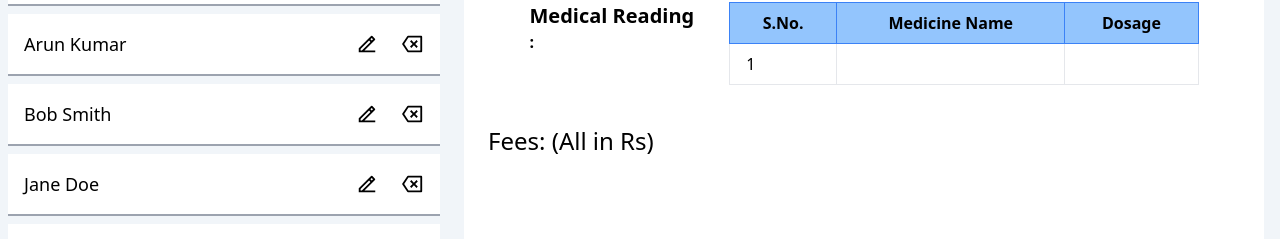
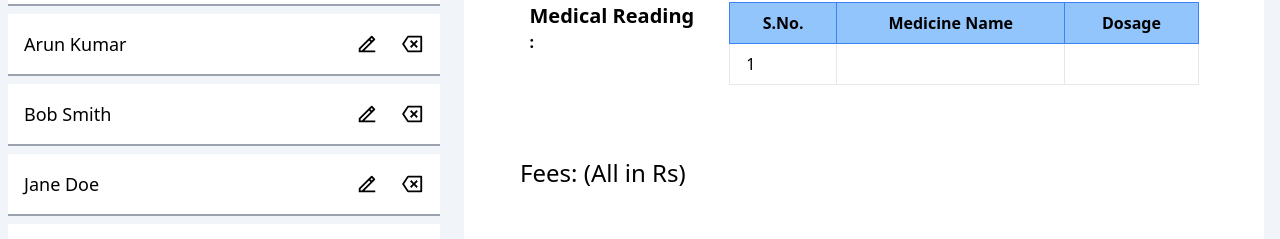
Before and after one commit to affu72/Medical-report, a React (Create React App) app: page / in a window 1280 px wide. Both pictures are taken after typing "10:30", "10:30" into the empty fields and a click on the button "Save & Submit". Shown: the part 508-747 px from the top of the page. Built offline with nearby package versions, Linux system fonts and the light colour scheme.

Commit message:
fix bill position

```diff
--- a/src/components/PreveiwComponent/MedicalBillPreview.tsx
+++ b/src/components/PreveiwComponent/MedicalBillPreview.tsx
@@ -12,7 +12,7 @@ const MedicalBillPreview = () => {
     }, 0);
 
   return (
-    <div className="w-1/3  my-4">
+    <div className="w-1/3 relative mt-12 pl-8">
       <h2 className="text-2xl">Fees: (All in Rs)</h2>
       <table className="border-2 border-slate-900">
         <tbody className="border-2 border-slate-900">
```
